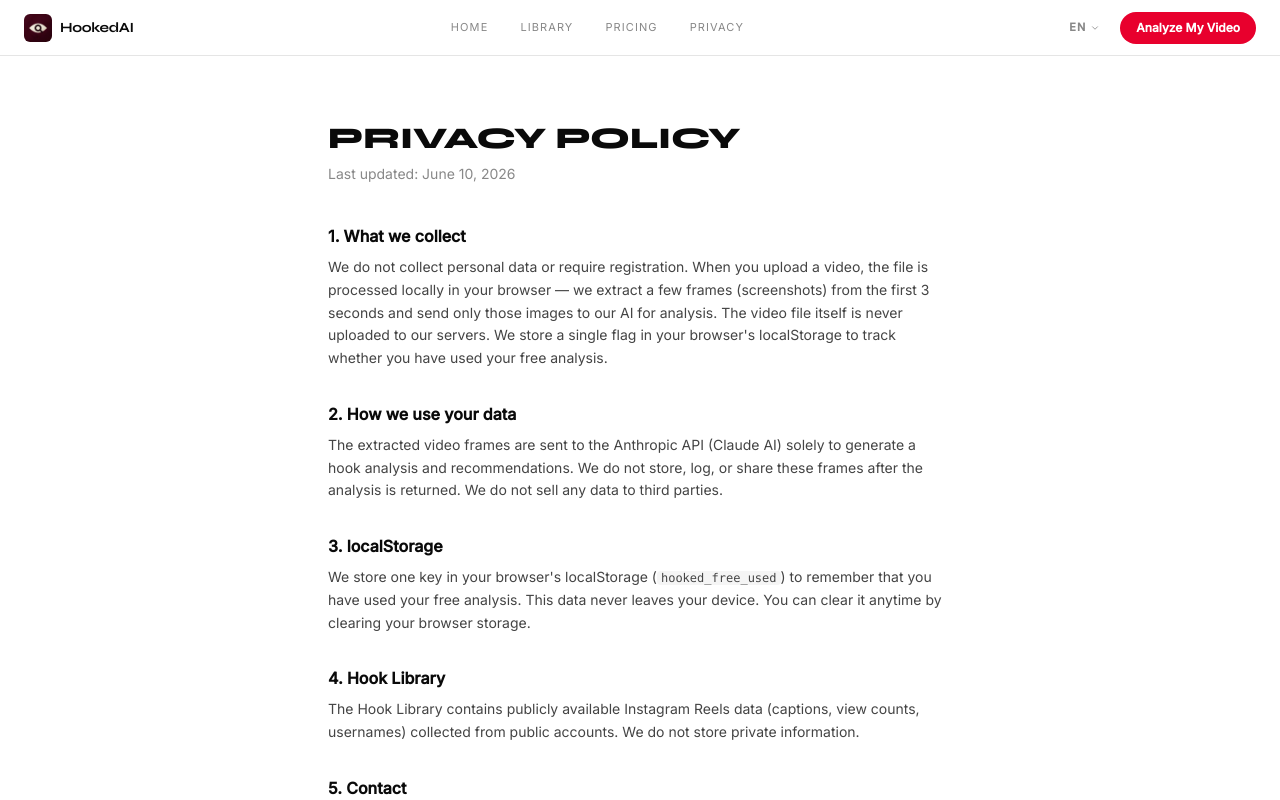
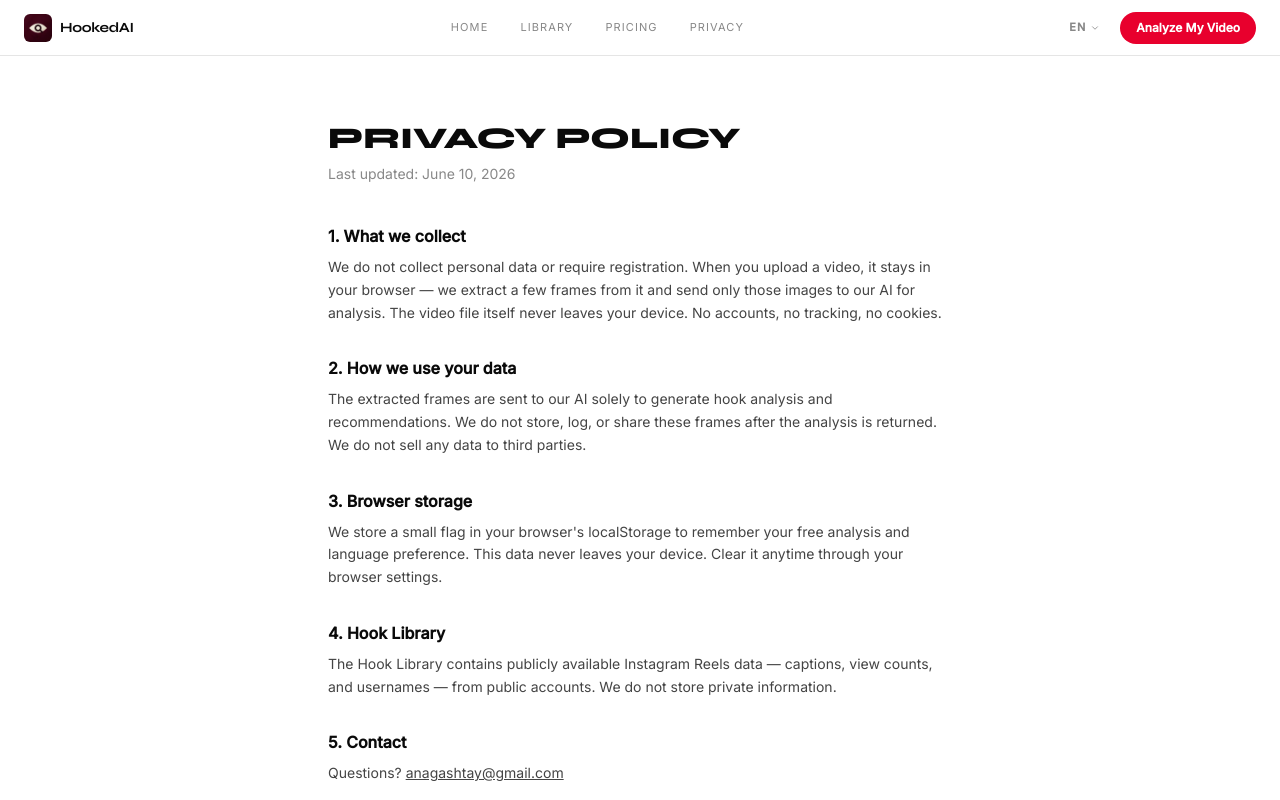
Before and after one commit to bimogg/Hooked.AI, a Next.js app: page /privacy in a window 1280 px wide. Shown: the top 800 px of the page. Built offline with nearby package versions, Linux system fonts and the light colour scheme.

Commit message:
fix: rewrite privacy policy, remove Claude API mention
Co-Authored-By: Claude Sonnet 4.6 <noreply@anthropic.com>

```diff
--- a/app/privacy/page.tsx
+++ b/app/privacy/page.tsx
@@ -9,35 +9,35 @@ export default function PrivacyPage() {
       <section className="mb-8">
         <h2 className="font-bold text-base mb-2">1. What we collect</h2>
         <p className="text-[#444] text-sm leading-relaxed">
-          We do not collect personal data or require registration. When you upload a video, the file is processed locally in your browser — we extract a few frames (screenshots) from the first 3 seconds and send only those images to our AI for analysis. The video file itself is never uploaded to our servers. We store a single flag in your browser&apos;s localStorage to track whether you have used your free analysis.
+          We do not collect personal data or require registration. When you upload a video, it stays in your browser — we extract a few frames from it and send only those images to our AI for analysis. The video file itself never leaves your device. No accounts, no tracking, no cookies.
         </p>
       </section>
 
       <section className="mb-8">
         <h2 className="font-bold text-base mb-2">2. How we use your data</h2>
         <p className="text-[#444] text-sm leading-relaxed">
-          The extracted video frames are sent to the Anthropic API (Claude AI) solely to generate a hook analysis and recommendations. We do not store, log, or share these frames after the analysis is returned. We do not sell any data to third parties.
+          The extracted frames are sent to our AI solely to generate hook analysis and recommendations. We do not store, log, or share these frames after the analysis is returned. We do not sell any data to third parties.
         </p>
       </section>
 
       <section className="mb-8">
-        <h2 className="font-bold text-base mb-2">3. localStorage</h2>
+        <h2 className="font-bold text-base mb-2">3. Browser storage</h2>
         <p className="text-[#444] text-sm leading-relaxed">
-          We store one key in your browser&apos;s localStorage (<code className="bg-[#f5f5f5] px-1 rounded text-xs">hooked_free_used</code>) to remember that you have used your free analysis. This data never leaves your device. You can clear it anytime by clearing your browser storage.
+          We store a small flag in your browser&apos;s localStorage to remember your free analysis and language preference. This data never leaves your device. Clear it anytime through your browser settings.
         </p>
       </section>
 
       <section className="mb-8">
         <h2 className="font-bold text-base mb-2">4. Hook Library</h2>
         <p className="text-[#444] text-sm leading-relaxed">
-          The Hook Library contains publicly available Instagram Reels data (captions, view counts, usernames) collected from public accounts. We do not store private information.
+          The Hook Library contains publicly available Instagram Reels data — captions, view counts, and usernames — from public accounts. We do not store private information.
         </p>
       </section>
 
       <section className="mb-8">
         <h2 className="font-bold text-base mb-2">5. Contact</h2>
         <p className="text-[#444] text-sm leading-relaxed">
-          Questions? Email us at{' '}
+          Questions?{' '}
           <a href="mailto:anagashtay@gmail.com" className="underline hover:text-black transition-colors">
             anagashtay@gmail.com
           </a>
```
